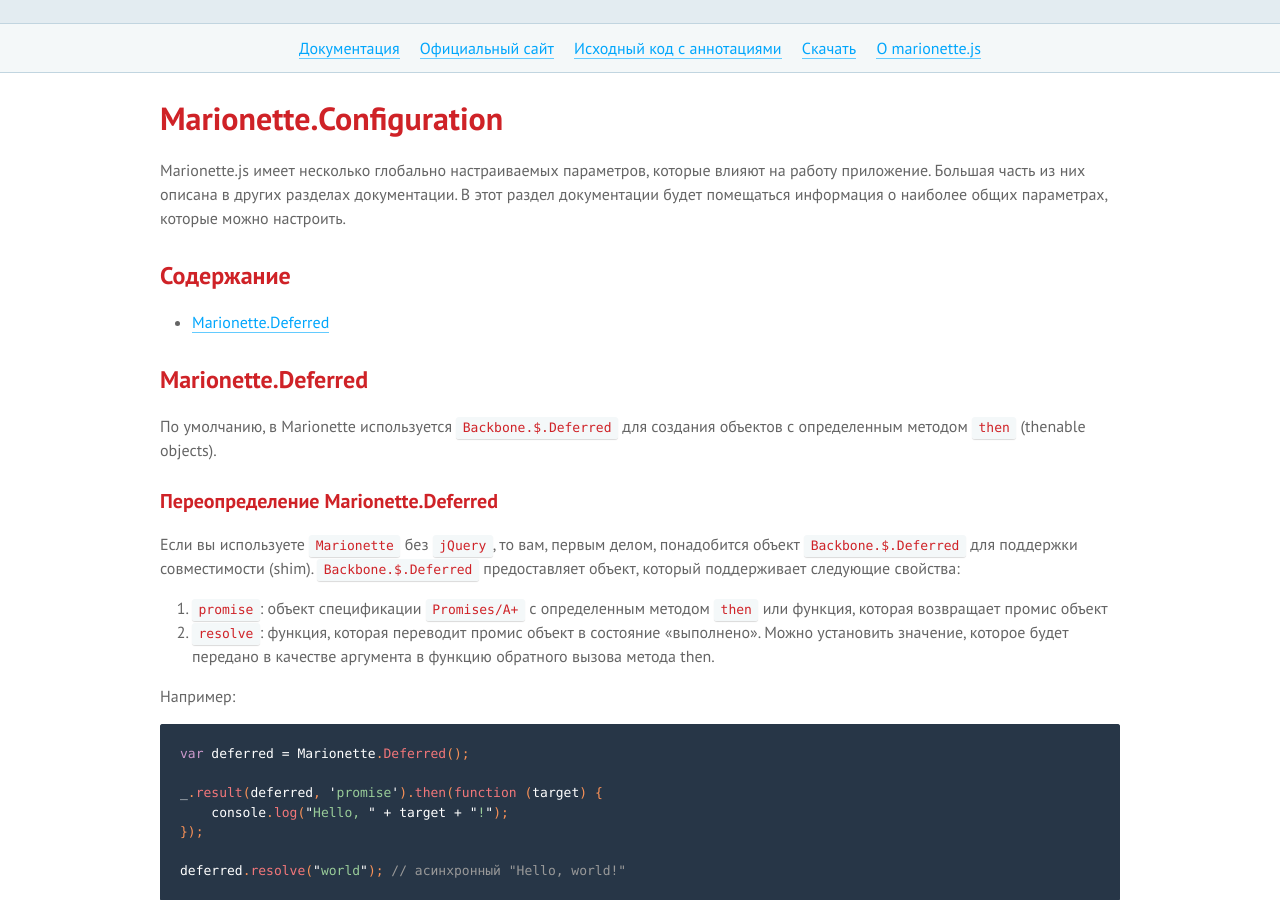
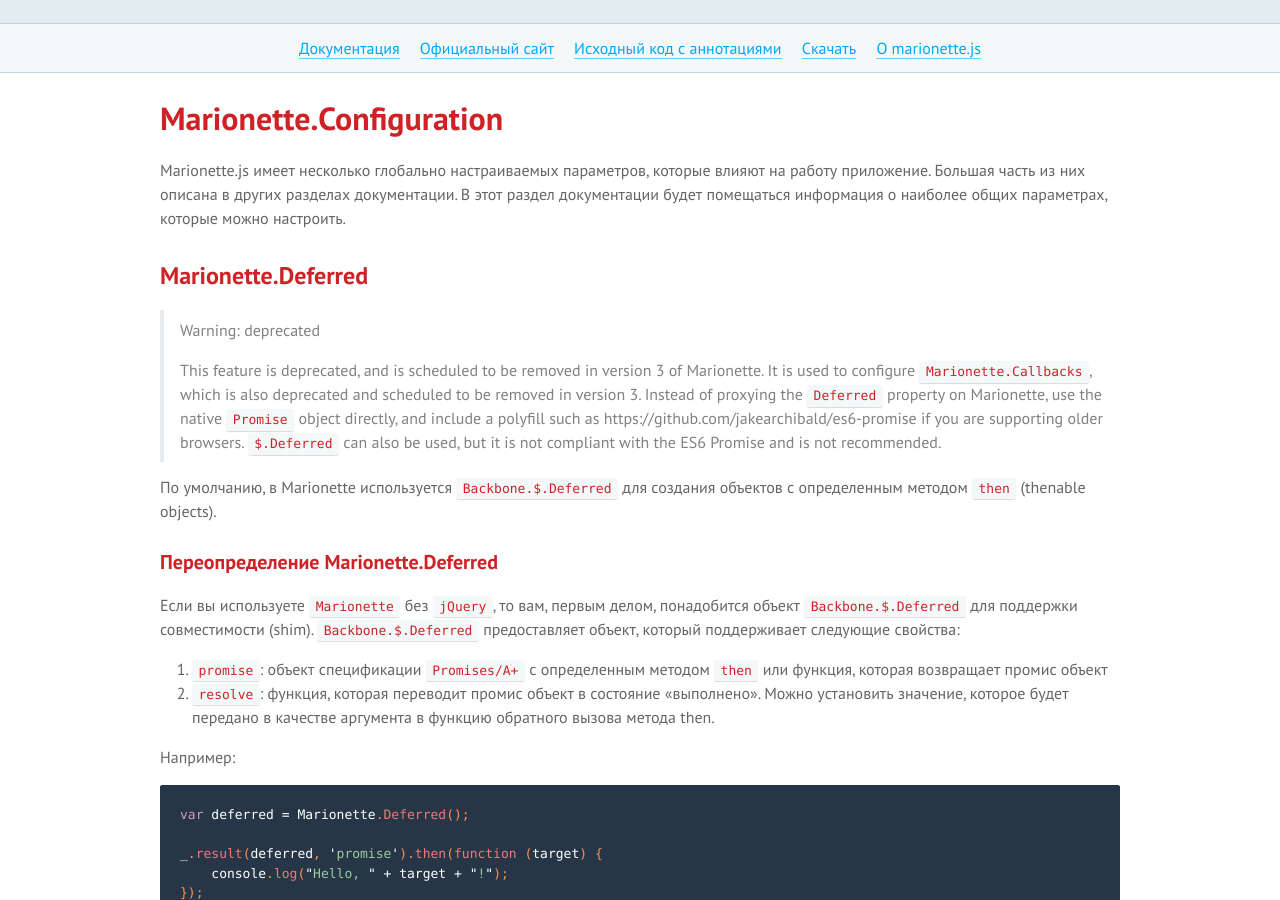
Before and after one commit to sadcitizen/marionettejs.ru, a Jekyll site: the page built from _posts/2014-03-20-configuration.md, in a window 1280 px wide and 900 px high, scrolled down 303 px. Built offline with Jekyll 4.4.1, drawn with Linux system fonts in a browser that asks for light colours; some web fonts are replaced; Markdown is read by kramdown in place of the engine named in the settings.

Commit message:
update ru/Configuration to v2.3.0

```diff
--- a/_includes/translation/ru/marionette.configuration.md
+++ b/_includes/translation/ru/marionette.configuration.md
@@ -3,11 +3,15 @@
 разделах документации. В этот раздел документации будет помещаться информация
 о наиболее общих параметрах, которые можно настроить.
 
-## Содержание
+## <a name="deferred"></a> Marionette.Deferred
 
-* [Marionette.Deferred](#deferred)
-
-## <a name="deferred"></a> Marionette.Deferred
+> Warning: deprecated
+>
+> This feature is deprecated, and is scheduled to be removed in version 3 of Marionette. It is used to configure
+> `Marionette.Callbacks`, which is also deprecated and scheduled to be removed in version 3. Instead of proxying
+> the `Deferred` property on Marionette, use the native `Promise` object directly, and include a polyfill such as
+> https://github.com/jakearchibald/es6-promise if you are supporting older browsers. `$.Deferred` can also be used, but
+> it is not compliant with the ES6 Promise and is not recommended.
 
 По умолчанию, в Marionette используется `Backbone.$.Deferred` для создания объектов
 с определенным методом `then` (thenable objects).
```
